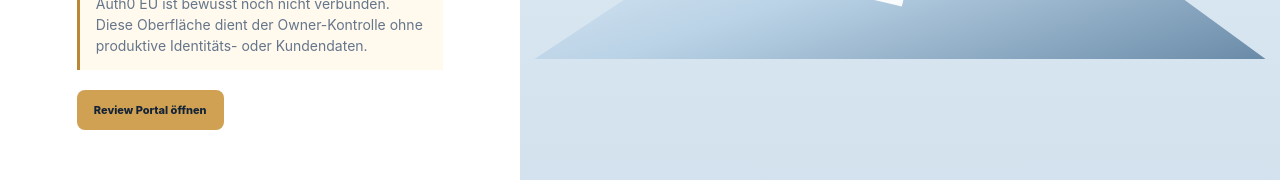
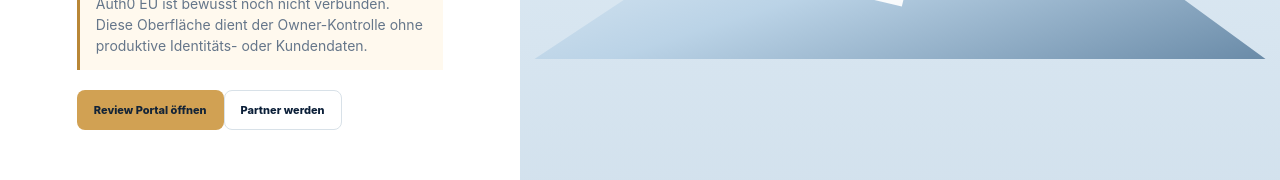
Before and after one commit to lavolpeofficial/vito-platform, a Next.js app in the folder apps/partner-portal/: page /login in a window 1280 px wide. Shown: the part 601-781 px from the top of the page. Built offline with nearby package versions, Linux system fonts and the light colour scheme.

Commit message:
chore(partner-portal): refine apps/partner-portal/app/login/page.tsx

```diff
--- a/apps/partner-portal/app/login/page.tsx
+++ b/apps/partner-portal/app/login/page.tsx
@@ -12,7 +12,7 @@ export default function LoginPage() {
           <p>Klar orientieren. Professionell handeln. Nachhaltig wachsen.</p>
         </div>
         <div className="review-notice"><strong>Review Build</strong><p>Auth0 EU ist bewusst noch nicht verbunden. Diese Oberfläche dient der Owner-Kontrolle ohne produktive Identitäts- oder Kundendaten.</p></div>
-        <Link className="button primary login-button" href="/">Review Portal öffnen</Link>
+        <div className="login-actions"><Link className="button primary login-button" href="/">Review Portal öffnen</Link><Link className="button secondary login-button" href="/apply">Partner werden</Link></div>
       </section>
       <section className="login-mountain"><MountainMark /><blockquote>UNDERSTAND<br />TRANSFORM<br />EVOLVE</blockquote></section>
     </main>
```
